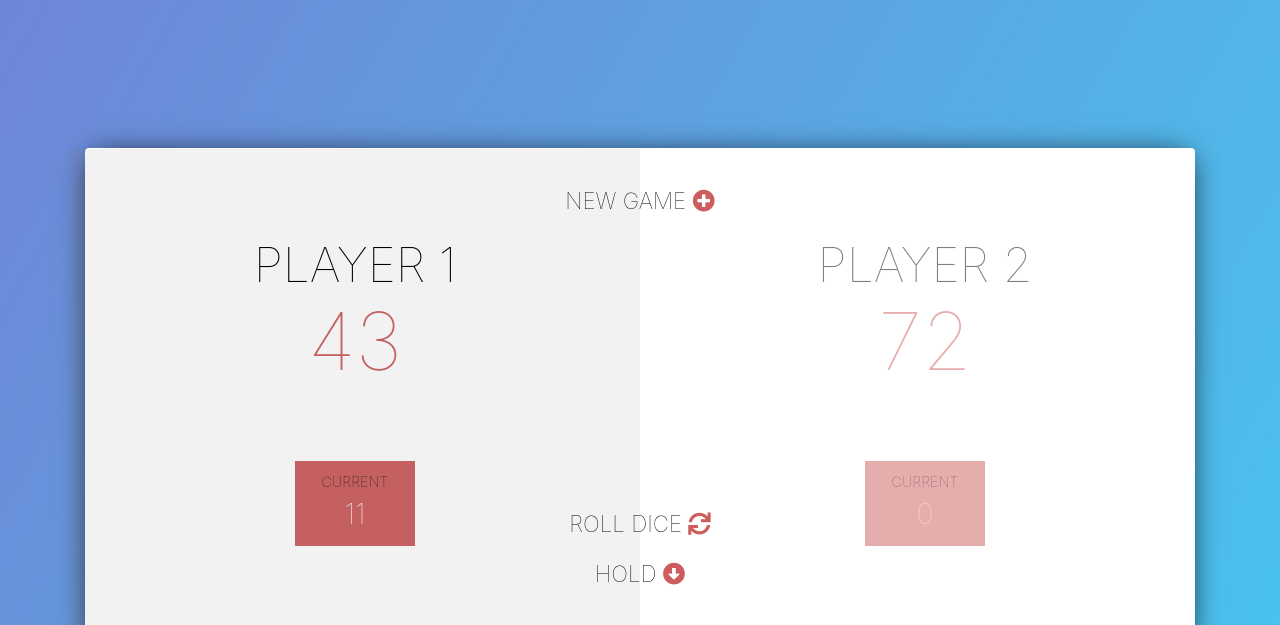
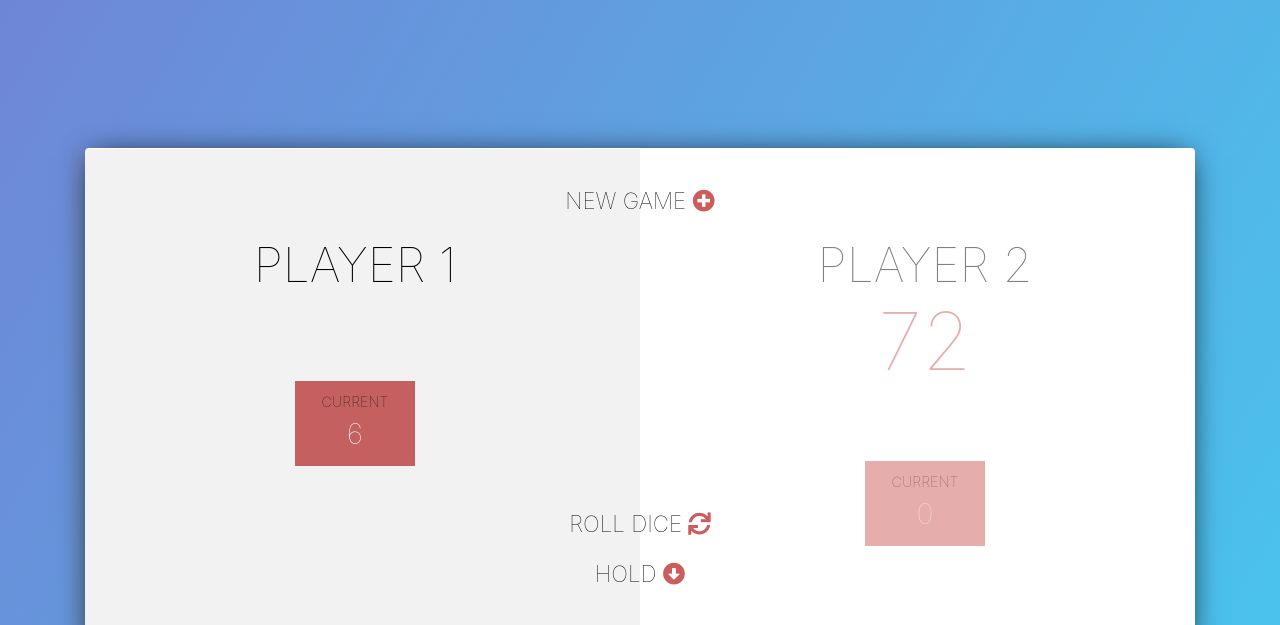
Before and after one commit to GYTO/pig-game, a plain HTML site: page index.html in a window 1280 px wide. Shown: the top 625 px of the page. Drawn offline with nearby package versions, Linux system fonts and the light colour scheme.

Commit message:
creating state to set current dice

```diff
--- a/index.html
+++ b/index.html
@@ -20,10 +20,10 @@
                         <div class="col-6">
                             <div class="player-0-panel active">
                                 <div class="player-name" id="name-0">Player 1</div>
-                                <div class="player-score" id="score-0">43</div>
+                                <div class="player-score" id="score-0"></div>
                                 <div class="player-current-box">
                                     <div class="player-current-label">Current</div>
-                                    <div class="player-current-score" id="current-0">11</div>
+                                    <div class="player-current-score" id="current-0"></div>
                                 </div>
                             </div>
                         </div>
--- a/javascript.js
+++ b/javascript.js
@@ -0,0 +1,10 @@
+let scores, roundScores, activePlayer, dice;
+
+scores = [0, 0];
+roundScores = 0;
+activePlayer = 0;
+
+dice = Math.floor(Math.random() * 6) + 1;
+console.log(dice);
+
+document.querySelector('#current-0').textContent = dice;
```
